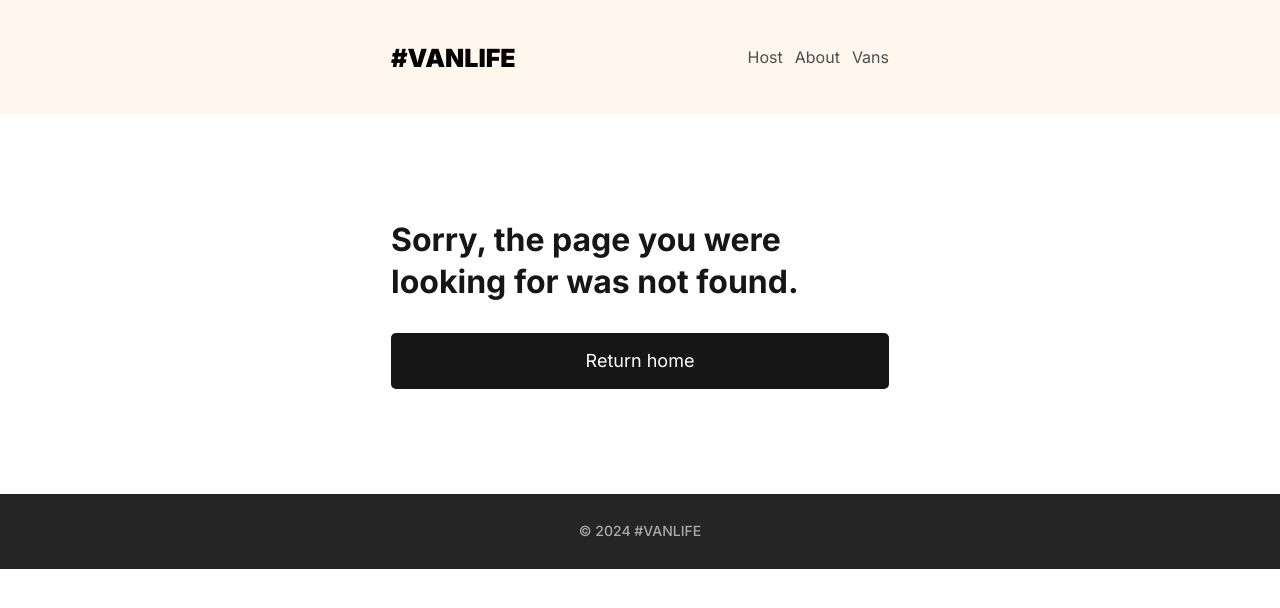
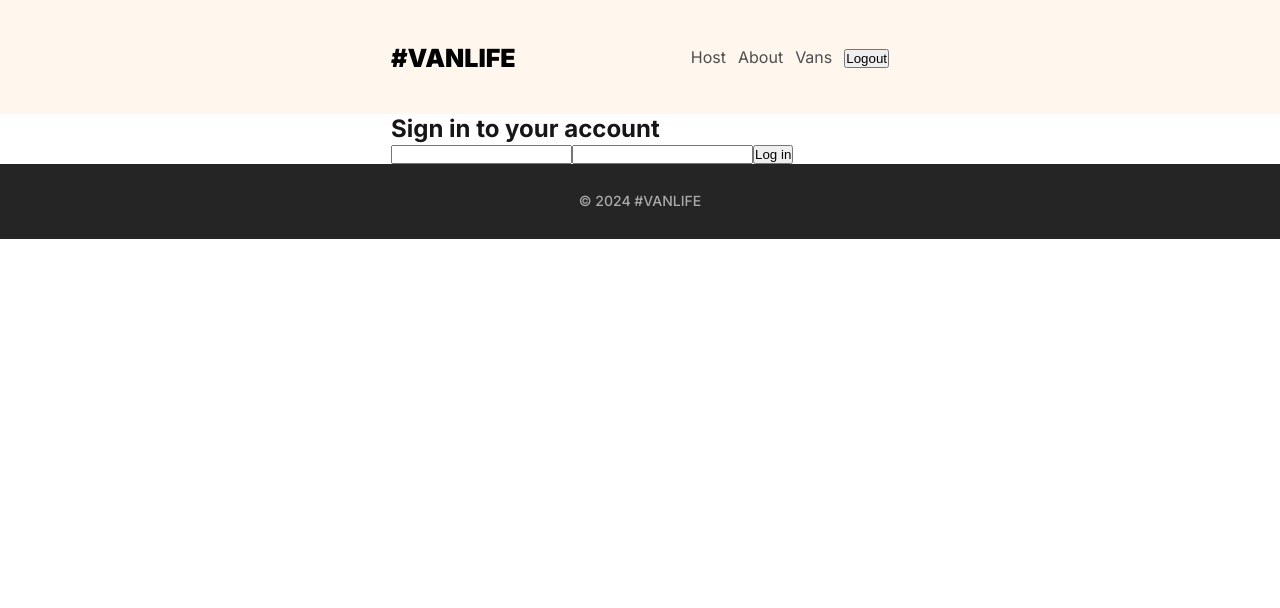
Before and after one commit to luAr26/vanlife, a React (Vite) app: page /login in a window 1280 px wide. Before the commit this address had no page. Shown: the top 608 px of the page. Built offline with nearby package versions, Linux system fonts and the light colour scheme; what miragejs would draw is missing.

Commit message:
Add auth mockup.

```diff
--- a/server.js
+++ b/server.js
@@ -1,8 +1,9 @@
-import { createServer, Model } from "miragejs";
+import { createServer, Model, Response } from "miragejs";
 
 createServer({
   models: {
     vans: Model,
+    users: Model,
   },
 
   seeds(server) {
@@ -72,6 +73,12 @@ createServer({
       type: "rugged",
       hostId: "123",
     });
+    server.create("user", {
+      id: "123",
+      email: "b@b.com",
+      password: "p123",
+      name: "Bob",
+    });
   },
 
   routes() {
@@ -99,5 +106,26 @@ createServer({
       const id = request.params.id;
       return schema.vans.where({ id, hostId: "123" });
     });
+    this.post("/login", (schema, request) => {
+      const { email, password } = JSON.parse(request.requestBody);
+      // ⚠️ This is an extremely naive version of authentication. Please don't
+      // do this in the real world, and never save raw text passwords
+      // in your database 😅
+      const foundUser = schema.users.findBy({ email, password });
+      if (!foundUser) {
+        return new Response(
+          401,
+          {},
+          { message: "No user with those credentials found!" }
+        );
+      }
+
+      // At the very least, don't send the password back to the client 😅
+      foundUser.password = undefined;
+      return {
+        user: foundUser,
+        token: "Enjoy your pizza, here's your tokens.",
+      };
+    });
   },
 });
--- a/src/App.jsx
+++ b/src/App.jsx
@@ -6,6 +6,7 @@ import {
 } from "react-router-dom";
 
 import "../server";
+import AuthRequired from "./components/AuthRequired";
 import Error from "./components/Error";
 import Layout from "./components/Layout";
 import About from "./pages/About";
@@ -19,6 +20,7 @@ import HostVanPricing from "./pages/host/HostVanPricing";
 import HostVans from "./pages/host/HostVans";
 import Income from "./pages/host/Income";
 import Reviews from "./pages/host/Reviews";
+import Login from "./pages/Login";
 import NotFound from "./pages/NotFound";
 import VanDetail from "./pages/VanDetail";
 import Vans from "./pages/Vans";
@@ -34,6 +36,8 @@ const router = createBrowserRouter(
         element={<VanDetail />}
         loader={VanDetail.loader}
       ></Route>
+
+      <Route element={<AuthRequired />}>
         <Route path='host' element={<HostLayout />}>
           <Route index element={<Dashboard />} />
           <Route path='income' element={<Income />} />
@@ -49,6 +53,8 @@ const router = createBrowserRouter(
           </Route>
           <Route path='reviews' element={<Reviews />} />
         </Route>
+      </Route>
+      <Route path='login' element={<Login />} />
       <Route path='*' element={<NotFound />}></Route>
     </Route>
   )
--- /dev/null
+++ b/src/components/AuthRequired.jsx
@@ -0,0 +1,18 @@
+import { Navigate, Outlet, useLocation } from "react-router-dom";
+
+export default function AuthRequired() {
+  const authenticated = localStorage.getItem("loggedIn");
+  const location = useLocation();
+
+  if (!authenticated) {
+    return (
+      <Navigate
+        to='login'
+        state={{ message: "You must login first", from: location }}
+        replace
+      />
+    );
+  }
+
+  return <Outlet />;
+}
--- a/src/components/Header.jsx
+++ b/src/components/Header.jsx
@@ -3,6 +3,10 @@ import { Link, NavLink } from "react-router-dom";
 export default function Header() {
   function setIsActiveClass({ isActive }) {
     return isActive ? "is-active" : null;
+  }
+
+  function logout() {
+    localStorage.removeItem("loggedIn");
   }
 
   return (
@@ -28,6 +32,9 @@ export default function Header() {
                 Vans
               </NavLink>
             </li>
+            <li>
+              <button onClick={logout}>Logout</button>
+            </li>
           </ul>
         </nav>
       </div>
--- /dev/null
+++ b/src/pages/Login.jsx
@@ -0,0 +1,68 @@
+import { useState } from "react";
+import { useLocation, useNavigate } from "react-router-dom";
+import { loginUser } from "../utils";
+
+export default function Login() {
+  const [loginFormData, setLoginFormData] = useState({
+    email: "",
+    password: "",
+  });
+  const [status, setStatus] = useState("idle");
+  const [error, setError] = useState(null);
+  const location = useLocation();
+  const from = location.state?.from?.pathname || "/host";
+
+  const navigate = useNavigate();
+
+  async function handleSubmit(e) {
+    e.preventDefault();
+    setStatus("submitting");
+    async function getLoggedInUser() {
+      try {
+        await loginUser(loginFormData);
+        setError(null);
+        localStorage.setItem("loggedIn", true);
+        navigate(from, { replace: true });
+      } catch (err) {
+        setError(err);
+      } finally {
+        setStatus("idle");
+      }
+    }
+    getLoggedInUser();
+  }
+
+  function handleChange(e) {
+    const { name, value } = e.target;
+    setLoginFormData((prevLoginFormData) => {
+      return { ...prevLoginFormData, [name]: value };
+    });
+  }
+
+  return (
+    <main>
+      <div className='container'>
+        {location.state?.message && <p>{location.state.message}</p>}
+        <h2>Sign in to your account</h2>
+        {error !== null && <p>{error?.message}</p>}
+        <form action='' onSubmit={handleSubmit}>
+          <input
+            type='email'
+            name='email'
+            value={loginFormData.email}
+            onChange={handleChange}
+          />
+          <input
+            type='password'
+            name='password'
+            value={loginFormData.password}
+            onChange={handleChange}
+          />
+          <button disabled={status === "submitting"}>
+            {status === "idle" ? "Log in" : "Submitting"}
+          </button>
+        </form>
+      </div>
+    </main>
+  );
+}
--- a/src/utils/index.js
+++ b/src/utils/index.js
@@ -59,3 +59,21 @@ export async function getHostVanDetail(id) {
   const data = await res.json();
   return data.vans[0];
 }
+
+export async function loginUser(creds) {
+  const res = await fetch("/api/login", {
+    method: "post",
+    body: JSON.stringify(creds),
+  });
+  const data = await res.json();
+
+  if (!res.ok) {
+    throw {
+      message: data.message,
+      statusText: res.statusText,
+      status: res.status,
+    };
+  }
+
+  return data;
+}
```
Lines whose indentation alone changed are shown as unchanged.
